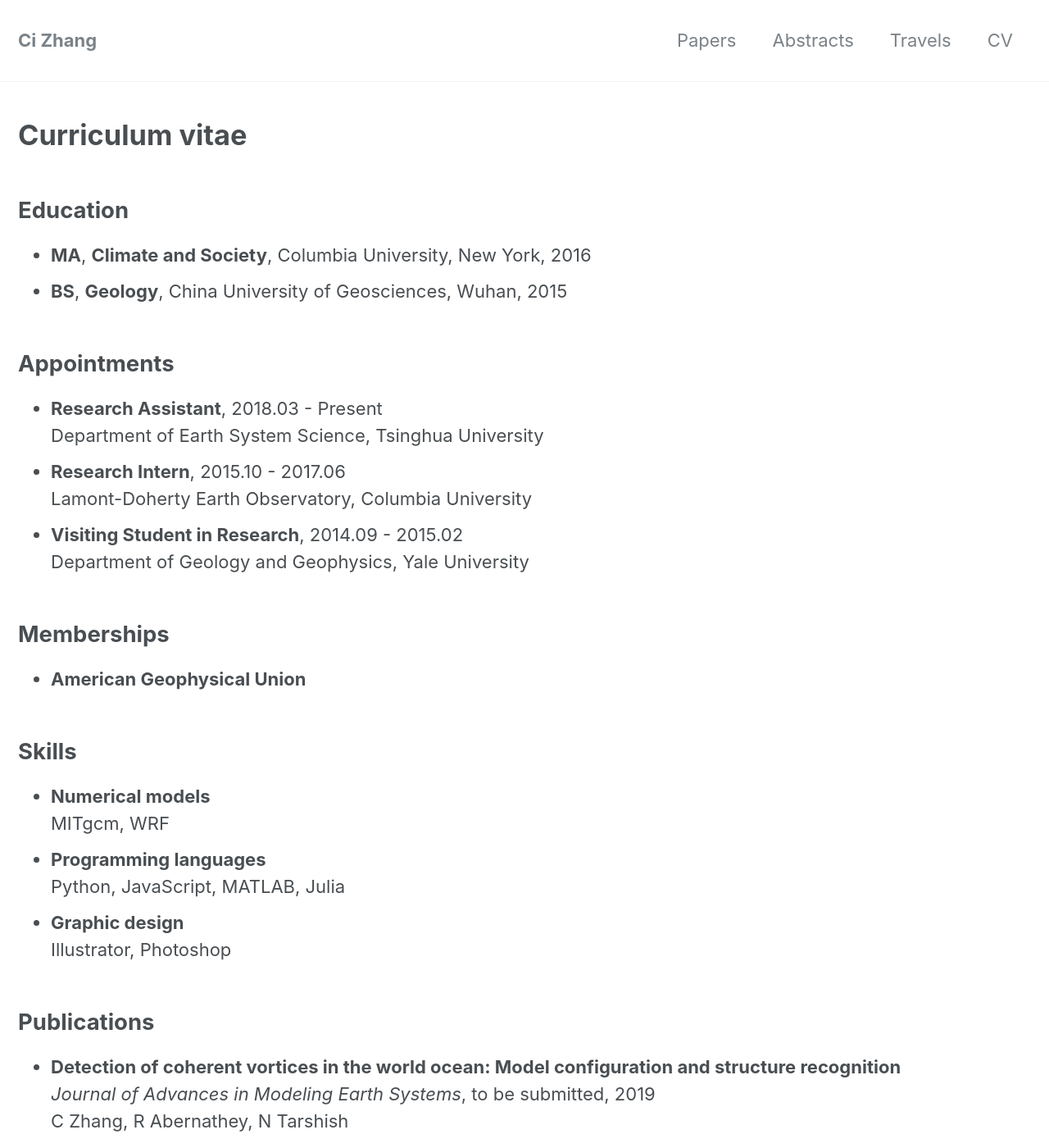
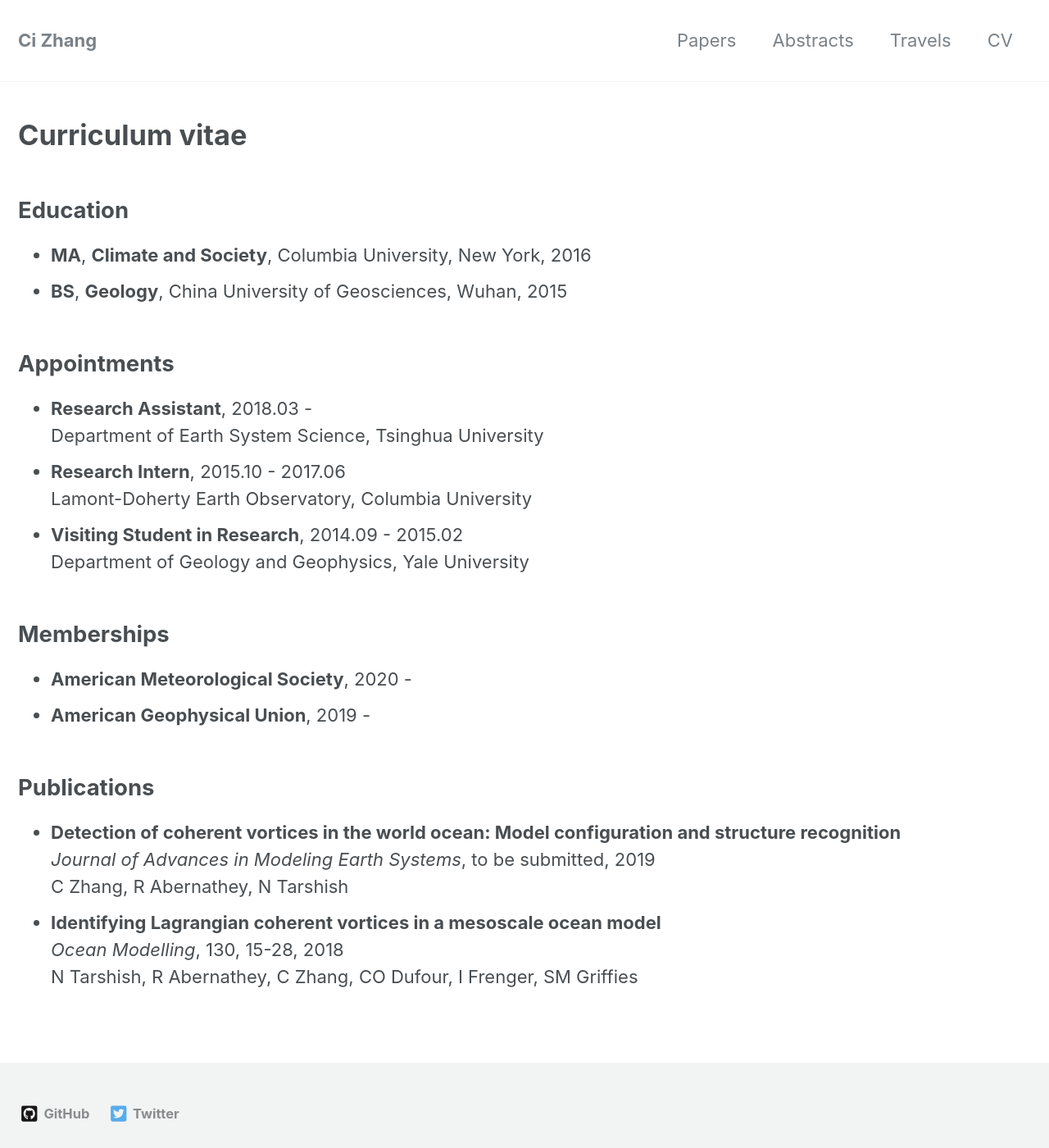
Before and after one commit to ci-zhang/ci-zhang.github.io, a Jekyll site: the page built from _pages/cv.md, in a window 1280 px wide and 1400 px high. Shown: the whole window at 82% size. Built offline with Jekyll 4.4.1, drawn with Linux system fonts in a browser that asks for light colours; nearby versions of some CDN libraries; a style sheet for code colours, icons or effects is not loaded.

Commit message:
update CV and fix the URL bug

```diff
--- a/_pages/cv.md
+++ b/_pages/cv.md
@@ -10,7 +10,7 @@ layout: space
 * **BS**, **Geology**, China University of Geosciences, Wuhan, 2015
 
 ## Appointments
-* **Research Assistant**, 2018.03 - Present
+* **Research Assistant**, 2018.03 -
   Department of Earth System Science, Tsinghua University
 * **Research Intern**, 2015.10 - 2017.06
   Lamont-Doherty Earth Observatory, Columbia University
@@ -18,15 +18,9 @@ layout: space
   Department of Geology and Geophysics, Yale University
 
 ## Memberships
-* **American Geophysical Union**
+* **American Meteorological Society**, 2020 -
+* **American Geophysical Union**, 2019 -
 
-## Skills
-* **Numerical models**
-  MITgcm, WRF
-* **Programming languages**
-  Python, JavaScript, MATLAB, Julia
-* **Graphic design**
-  Illustrator, Photoshop
 
 ## Publications
 * **Detection of coherent vortices in the world ocean: Model configuration and structure recognition**
```
Also changed, not shown: _pages/about.md (+1 -1 lines).
